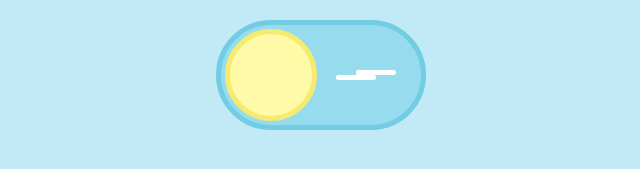
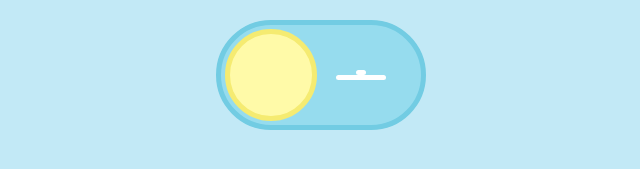
Before and after one commit to lslofchina/CSS, a plain HTML site: page 1.昼夜模式切换/index.html in a window 1280 px wide. Shown: the part 325-494 px from the top of the page, 319-959 px from the left. Drawn offline with Linux system fonts and the light colour scheme.

Commit message:
第二次提交

```diff
--- a/1.昼夜模式切换/css/index.css
+++ b/1.昼夜模式切换/css/index.css
@@ -109,3 +109,7 @@ label span::before {
     top: 5px;
     left: -20px;
 }
+label span::after {
+  top: 5px;
+  left: -10px;
+}
```
